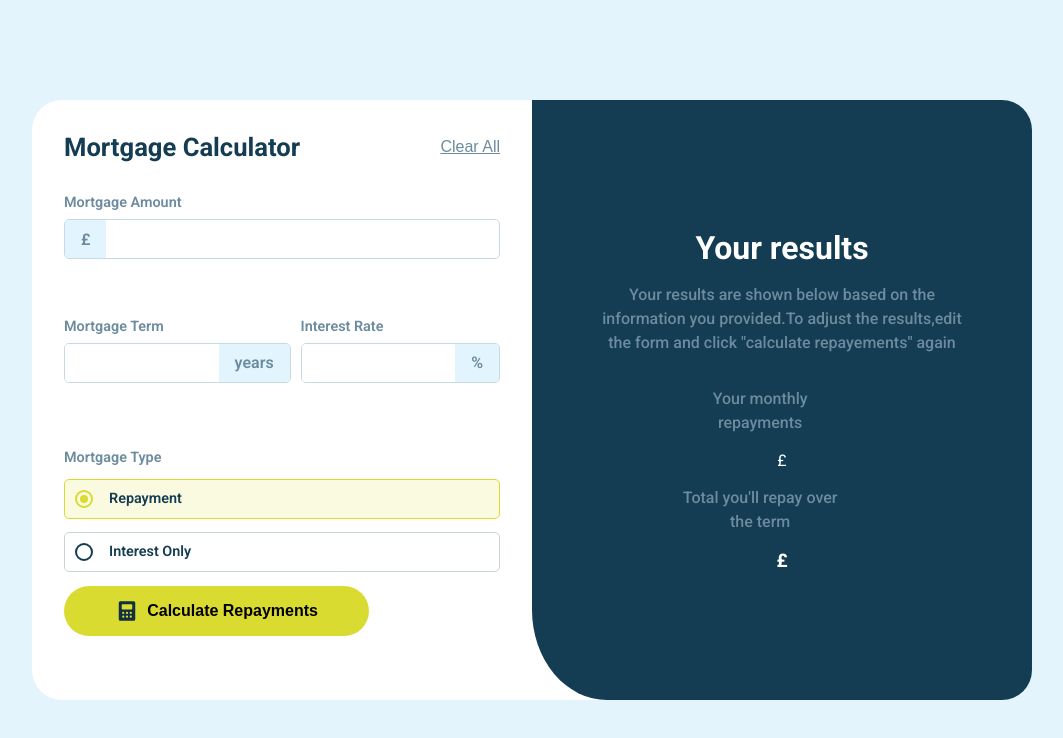
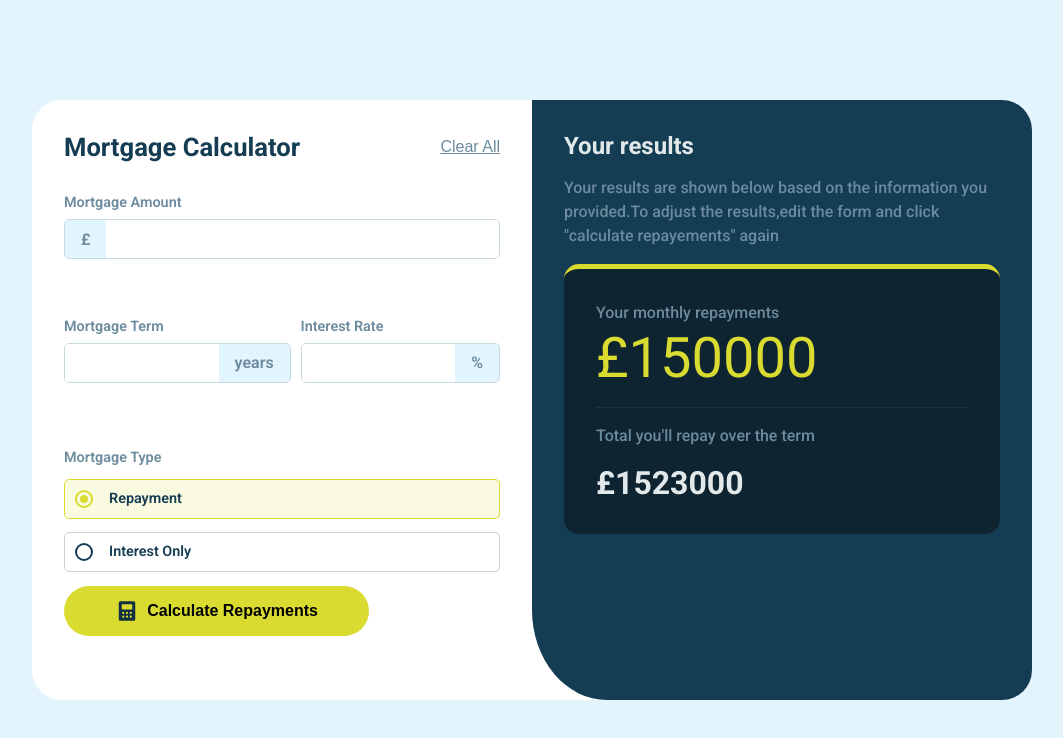
Before and after one commit to aleksandrekas/mortgage-calculator, a React (Vite) app: page / in a window 1280 px wide. Shown: the top 738 px of the page, without its empty margins (108-1171 px from the left). Built offline with nearby package versions, Linux system fonts and the light colour scheme.

Commit message:
added results styles

```diff
--- a/src/components/right/Results.tsx
+++ b/src/components/right/Results.tsx
@@ -9,10 +9,10 @@ export default function Results(){
             <p>Your results are shown below based on the information you provided.To adjust the results,edit the form and click "calculate repayements" again</p>
             <div className="innerResultsContainer">
                 <p>Your monthly repayments</p>
-                <div className="monthly">£</div>
+                <div className="monthly">£150000</div>
                 <div className="total">
                     <p>Total you'll repay over the term</p>
-                    <h3>£</h3>
+                    <h3>£1523000</h3>
                 </div>
             </div>
         </div>
--- a/src/components/right/results.css
+++ b/src/components/right/results.css
@@ -2,9 +2,52 @@
 .resultsContainer{
     width: 100%;
     height: 100%;
-    padding: 1rem;
+    padding: 2rem;
     display: flex;
-    justify-content: center;
-    align-items: center;
+    justify-content: flex-start;
+    align-items: start;
     flex-direction: column;
 }
+
+.resultsContainer h1{
+    font-size: 1.5rem;
+    color: #e2e9eb;
+    margin-bottom: 1rem;
+}
+.resultsContainer p{
+    text-align: left;
+    width: 100%;
+    margin:0;
+}
+
+
+.innerResultsContainer{
+    width: 100%;
+    padding: 2rem;
+    background-color: #0e2431;
+    border-radius: 15px;
+    border-top: 5px solid #d9db30;
+    margin-top: 1rem;
+
+}
+
+.monthly{
+    font-size: 3.5rem;
+    text-align: left;
+    border-bottom: 1px solid #1d3340;
+    color: #d9db30 ;
+    padding-bottom: 1rem;
+}
+
+
+
+.total h3{
+    text-align: left;
+    font-size: 2rem;
+    color: #e2e9eb;
+}
+
+
+.total p{
+    margin: 1rem 0;
+}
```
